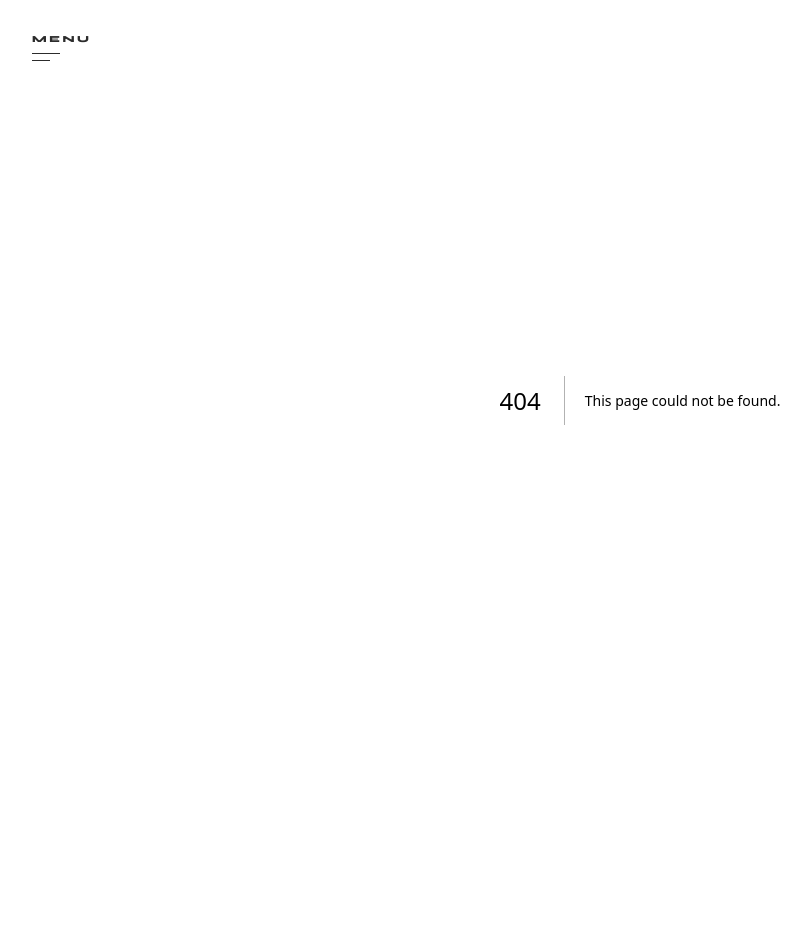
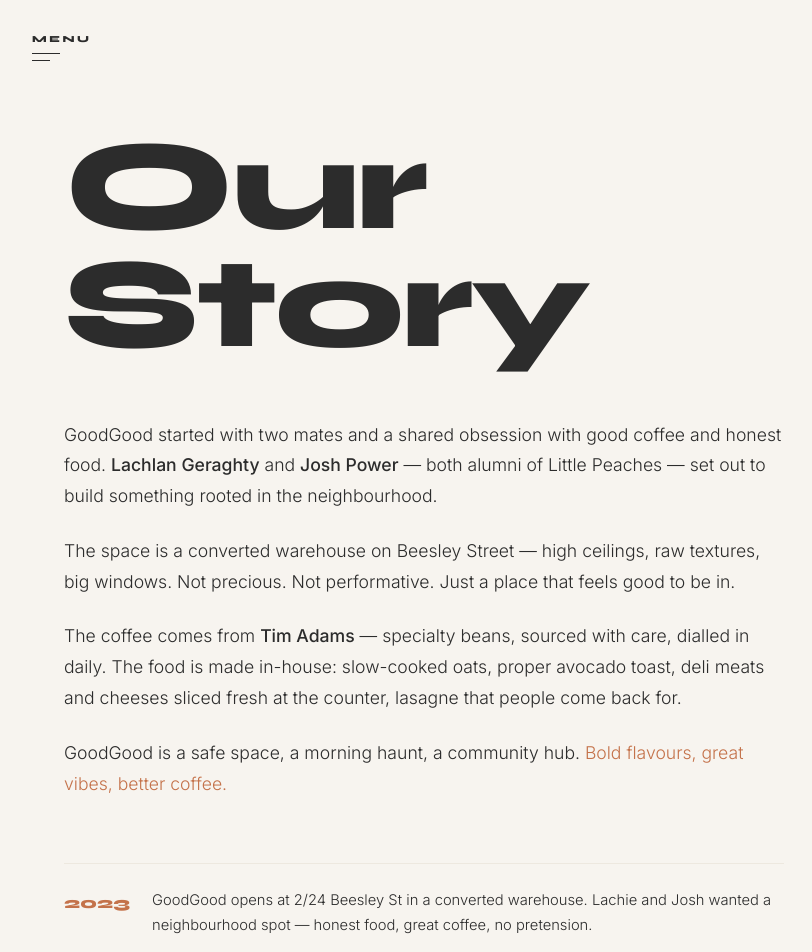
Before and after one commit to Wissko/goodgood-westend, a Next.js app: page /story in a window 1280 px wide. Before the commit this address had no page. Shown: the top 952 px of the page, without its empty margins (0-812 px from the left). Before the commit the page ends 800 px from the top, so only its background shows below. Built offline with nearby package versions, Linux system fonts and the light colour scheme.

Commit message:
feat: add story page

```diff
--- /dev/null
+++ b/app/story/page.tsx
@@ -0,0 +1,98 @@
+'use client'
+
+import { motion } from 'framer-motion'
+
+const TIMELINE = [
+  { year: '2023', text: 'GoodGood opens at 2/24 Beesley St in a converted warehouse. Lachie and Josh wanted a neighbourhood spot — honest food, great coffee, no pretension.' },
+  { year: '2025', text: 'A full reno refreshes the space while keeping its raw, high-ceiling character. Same crew. Same coffee. Better everything.' },
+]
+
+export default function StoryPage() {
+  return (
+    <main style={{ minHeight: '100vh', padding: 'clamp(6rem, 10vw, 8rem) clamp(1.5rem, 5vw, 4rem) clamp(3rem, 6vw, 5rem)' }}>
+      <div style={{ maxWidth: '720px' }}>
+        <motion.h1
+          initial={{ opacity: 0, y: 32 }}
+          animate={{ opacity: 1, y: 0 }}
+          transition={{ duration: 0.55, ease: [0.22, 1, 0.36, 1] }}
+          style={{
+            fontFamily: 'var(--font-syne-var), sans-serif',
+            fontWeight: 800,
+            fontSize: 'clamp(3.5rem, 10vw, 8rem)',
+            lineHeight: 0.92,
+            color: '#2C2C2C',
+            letterSpacing: '-0.02em',
+            marginBottom: '3.5rem',
+          }}
+        >
+          Our<br />Story
+        </motion.h1>
+
+        <motion.div
+          initial={{ opacity: 0, y: 24 }}
+          animate={{ opacity: 1, y: 0 }}
+          transition={{ delay: 0.15, duration: 0.5 }}
+          style={{
+            display: 'flex',
+            flexDirection: 'column',
+            gap: '1.5rem',
+            fontFamily: 'var(--font-inter-var), sans-serif',
+            fontWeight: 300,
+            fontSize: 'clamp(1rem, 1.4vw, 1.1rem)',
+            lineHeight: 1.75,
+            color: '#2C2C2C',
+          }}
+        >
+          <p>
+            GoodGood started with two mates and a shared obsession with good coffee and honest food.{' '}
+            <strong style={{ fontWeight: 500 }}>Lachlan Geraghty</strong> and{' '}
+            <strong style={{ fontWeight: 500 }}>Josh Power</strong> — both alumni of Little Peaches —
+            set out to build something rooted in the neighbourhood.
+          </p>
+          <p>
+            The space is a converted warehouse on Beesley Street — high ceilings, raw textures, big
+            windows. Not precious. Not performative. Just a place that feels good to be in.
+          </p>
+          <p>
+            The coffee comes from <strong style={{ fontWeight: 500 }}>Tim Adams</strong> — specialty
+            beans, sourced with care, dialled in daily. The food is made in-house: slow-cooked oats,
+            proper avocado toast, deli meats and cheeses sliced fresh at the counter, lasagne that
+            people come back for.
+          </p>
+          <p>
+            GoodGood is a safe space, a morning haunt, a community hub.{' '}
+            <em style={{ fontStyle: 'normal', color: '#C4724A' }}>
+              Bold flavours, great vibes, better coffee.
+            </em>
+          </p>
+        </motion.div>
+
+        <div style={{ marginTop: '4rem' }}>
+          {TIMELINE.map((m, i) => (
+            <motion.div
+              key={m.year}
+              initial={{ opacity: 0, x: -16 }}
+              whileInView={{ opacity: 1, x: 0 }}
+              viewport={{ once: true }}
+              transition={{ delay: i * 0.12, duration: 0.4 }}
+              style={{
+                display: 'grid',
+                gridTemplateColumns: '4rem 1fr',
+                gap: '1.5rem',
+                padding: '1.5rem 0',
+                borderTop: '1px solid #EDE8DF',
+              }}
+            >
+              <p style={{ fontFamily: 'var(--font-syne-var), sans-serif', fontWeight: 800, fontSize: '1rem', color: '#C4724A', paddingTop: '0.1rem' }}>
+                {m.year}
+              </p>
+              <p style={{ fontFamily: 'var(--font-inter-var), sans-serif', fontWeight: 300, fontSize: '0.92rem', lineHeight: 1.7, color: '#2C2C2C' }}>
+                {m.text}
+              </p>
+            </motion.div>
+          ))}
+        </div>
+      </div>
+    </main>
+  )
+}
```
